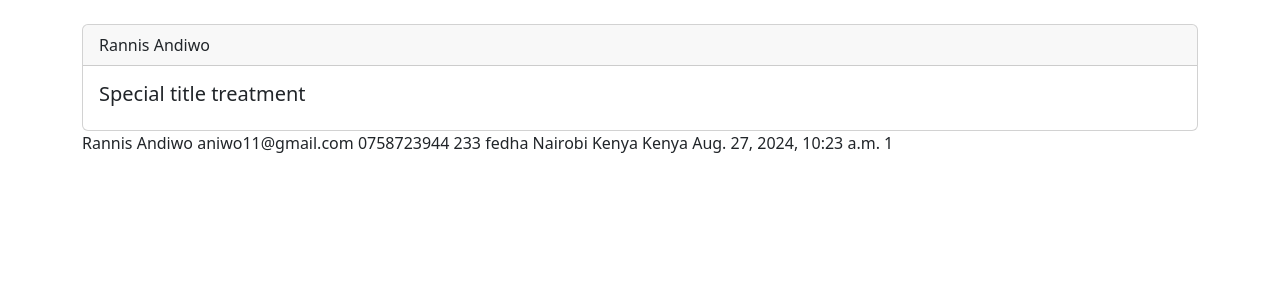
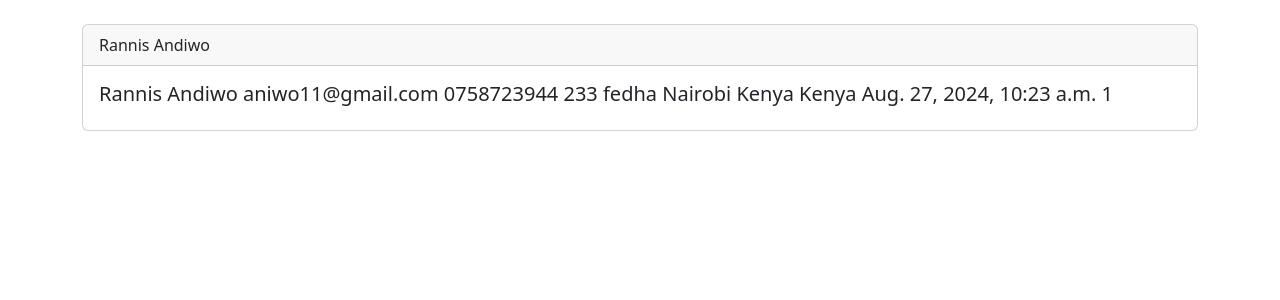
Before and after one commit to Kariuki11/Customer-Relationship-Management-app, a Django app: page /record/1 in a window 1280 px wide. Shown: the part 56-356 px from the top of the page. Run offline with Django 5.2, Linux system fonts and the light colour scheme; a user stored in the database is signed in; data comes from the database, SQL or seed files in the repository.

Commit message:
"Removed unnecessary HTML elements and rearranged customer record information in the card title"

```diff
--- a/crm/website/templates/website/record.html
+++ b/crm/website/templates/website/record.html
@@ -9,12 +9,8 @@
         {{ customer_record.last_name }}
     </div>
     <div class="card-body">
-      <h5 class="card-title">Special title treatment</h5>
-
-    </div>
-  </div>
-
-            {{ customer_record.first_name }}
+      <h5 class="card-title">
+        {{ customer_record.first_name }}
             {{ customer_record.last_name }}
             {{ customer_record.email }}
             {{ customer_record.phone }}
@@ -25,4 +21,9 @@
             {{ customer_record.country }}
             {{ customer_record.created_at }}
             {{ customer_record.id }}
+      </h5>
+
+    </div>
+  </div>
+
 {% endblock %}
```
